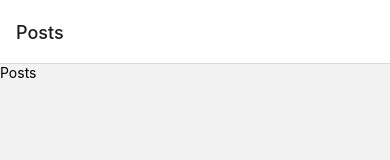
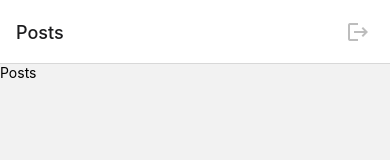
Before and after one commit to IamDorohin/react-native-homework, a React Native app: screen /Home in a window 390 px wide. Shown: the top 160 px of the page. Built offline with nearby package versions, Linux system fonts and the light colour scheme.

Commit message:
Completed hw4

```diff
--- a/App.js
+++ b/App.js
@@ -5,7 +5,7 @@ import { NavigationContainer } from "@react-navigation/native";
 import { useRoute } from "./helpers/routing";
 
 export default function App() {
-  const [isAuth, setIsAuth] = useState(true);
+  const [isAuth, setIsAuth] = useState(false);
   const routing = useRoute(isAuth);
 
   const [fontsLoaded] = useFonts({
--- a/helpers/routing.js
+++ b/helpers/routing.js
@@ -2,7 +2,7 @@ import React from "react";
 import { createStackNavigator } from "@react-navigation/stack";
 import { RegistrationScreen } from "../screens/AuthScreens/RegistrationScreen/RegistrationScreen";
 import { LoginScreen } from "../screens/AuthScreens/LoginScreen/LoginScreen";
-import { HomeScreen } from "../screens/MainScreens/HomeScreen/HomeScreen";
+import { HomeScreen } from "../screens/HomeScreen/HomeScreen";
 
 const AuthStack = createStackNavigator();
 
@@ -20,6 +20,11 @@ export const useRoute = (isAuth) => {
           name="Login"
           component={LoginScreen}
         />
+        <AuthStack.Screen
+          options={{ headerShown: false }}
+          name="Home"
+          component={HomeScreen}
+        />
       </AuthStack.Navigator>
     );
   } else {
--- a/screens/AuthScreens/LoginScreen/LoginScreen.js
+++ b/screens/AuthScreens/LoginScreen/LoginScreen.js
@@ -47,6 +47,7 @@ export const LoginScreen = ({ navigation }) => {
   const submitHandler = () => {
     console.log(inputValue);
     setInputValue(initialState);
+    navigation.navigate("Home");
   };
 
   return (
--- a/screens/AuthScreens/RegistrationScreen/RegistrationScreen.js
+++ b/screens/AuthScreens/RegistrationScreen/RegistrationScreen.js
@@ -67,6 +67,7 @@ export const RegistrationScreen = ({ navigation }) => {
   const submitHandler = () => {
     console.log(inputValue);
     setInputValue(initialState);
+    navigation.navigate("Home");
   };
 
   return (
--- a/screens/MainScreens/HomeScreen/HomeScreen.js
+++ b/screens/HomeScreen/HomeScreen.js
@@ -5,9 +5,9 @@ import { MaterialIcons } from "@expo/vector-icons";
 
 import { View } from "react-native";
 
-import { PostsScreen } from "../PostsScreen/PostsScreen";
-import { CreatePostScreen } from "../CreatePostScreen/CreatePostScreen";
-import { ProfileScreen } from "../ProfileScreen/ProfileScreen";
+import { PostsScreen } from "../MainScreens/PostsScreen/PostsScreen";
+import { CreatePostScreen } from "../MainScreens/CreatePostScreen/CreatePostScreen";
+import { ProfileScreen } from "../MainScreens/ProfileScreen/ProfileScreen";
 
 const MainTab = createBottomTabNavigator();
 
@@ -22,7 +22,17 @@ export const HomeScreen = () => {
       <MainTab.Screen
         name="Posts"
         component={PostsScreen}
-        options={{
+        options={() => ({
+          headerRight: ({}) => (
+            <View>
+              <MaterialIcons
+                name="logout"
+                size={24}
+                color="#BDBDBD"
+                style={{ marginRight: 20 }}
+              />
+            </View>
+          ),
           tabBarIcon: ({ focused, color, size }) => (
             <Feather
               name="grid"
@@ -30,7 +40,7 @@ export const HomeScreen = () => {
               color={focused ? "#FF6C00" : "#212121CC"}
             />
           ),
-        }}
+        })}
       />
       <MainTab.Screen
         name="Create Post"
```
